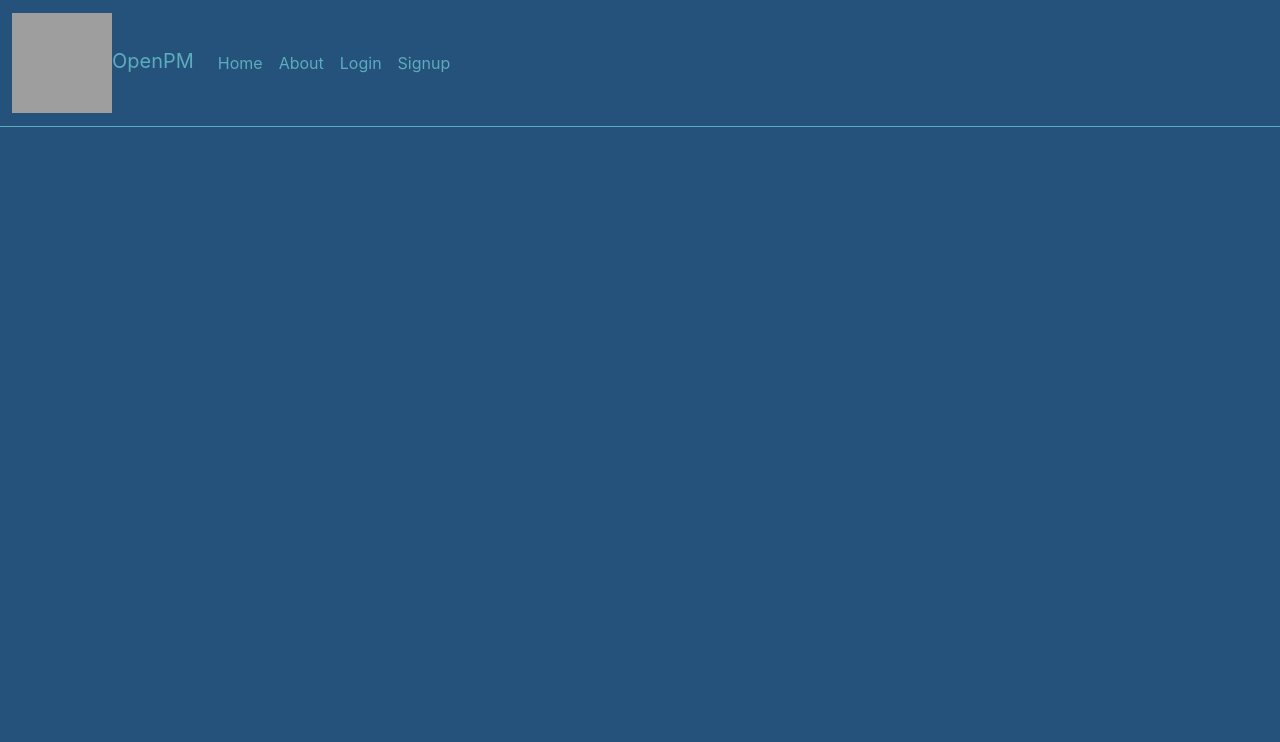
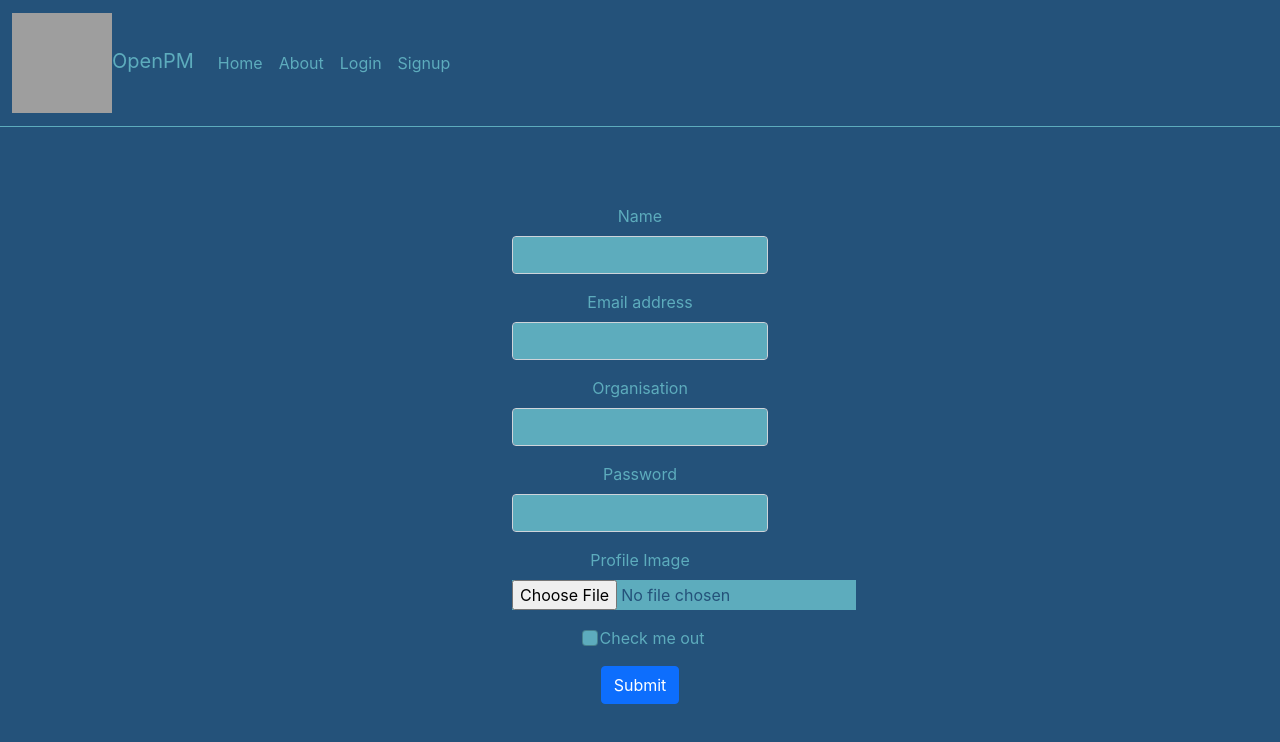
Before and after one commit to TajSapra/OpenPM-Frontend, a React (Create React App) app: page /signup in a window 1280 px wide. Shown: the top 742 px of the page. Built offline with nearby package versions, Linux system fonts and the light colour scheme; no server answers; grey boxes are pictures that could not be loaded.

Commit message:
Signup with Multer done. Need to fix profile page for empty projects

```diff
--- a/src/App.js
+++ b/src/App.js
@@ -27,7 +27,10 @@ function App() {
     const checkLoggedIn = async () => {
       const secretCookie = getCookie('secret');
       const emailCookie = getCookie('email');
-
+      if(secretCookie==undefined){
+        console.log("Hello")
+      }
+      else{
         const verified = await fetch('http://localhost:8000/app/get_user', {
           method: 'POST',
           headers: { 'Content-Type': 'application/json' },
@@ -56,6 +59,8 @@ function App() {
             navigate('/');
           }
         }
+      }
+
     };
 
     checkLoggedIn();
--- a/src/Components/Pages/Signup.js
+++ b/src/Components/Pages/Signup.js
@@ -1,11 +1,131 @@
-import React from 'react'
+import React, { useState } from 'react';
+import { getCookie, setCookie } from '../Unit Components/CookieUtils';
+import { useNavigate } from 'react-router-dom';
 
 export default function About() {
+  const navigate = useNavigate();
+  const [email, setEmail] = useState('');
+  const [name, setname] = useState('');
+  const [org, setorg] = useState('');
+  const [passw, setPassw] = useState('');
+
+  const handleSignup = async function (event) {
+    event.preventDefault();
+    var input = document.querySelector('input[type="file"]')
+    const formData = new FormData();
+  formData.append('User_email', email);
+  formData.append('User_name', name);
+  formData.append('User_org', org);
+  formData.append('password', passw);
+  formData.append('upload_image', input.files[0]);
+
+  const response = await fetch('http://localhost:8000/signup/add', {
+    method: 'POST',
+    body: formData,
+  });
+
+    var final_response_data;
+    const responsedatapromise=response.json()
+    responsedatapromise.then((responsedata)=>{
+        console.log(responsedata)
+        navigate('/login')
+    })
+  };
+
   return (
     <>
-        <div className='Display_area' style={{backgroundColor:'rgb(36,82,122)', color:'rgb(93,172,189)', width:'100%', height:'100%', overflowY:'scroll', scrollbarWidth:'none', display:'flex', flexDirection:'column'}}>
-
+      <div
+        className="Display_area"
+        style={{
+          backgroundColor: 'rgb(36,82,122)',
+          color: 'rgb(93,172,189)',
+          width: '100%',
+          height: '100%',
+          overflowY: 'scroll',
+          scrollbarWidth: 'none',
+          display: 'flex',
+          flexDirection: 'column',
+          flexWrap: 'wrap',
+          justifyContent: 'center',
+          alignContent: 'center',
+        }}
+      >
+        <div style={{ width: '50%', justifyContent: 'center', display: 'flex', textAlign: 'center' }}>
+          <form id="login_form" onSubmit={handleSignup} encType='multipart/form-data'>
+            <div className="mb-3">
+              <label htmlFor="exampleInputEmail1" className="form-label">
+                Name
+              </label>
+              <input
+                type="text"
+                className="form-control"
+                id="exampleInputEmail1"
+                aria-describedby="emailHelp"
+                name="User_name"
+                value={name}
+                onChange={(e) => setname(e.target.value)}
+              />
+            </div>
+            <div className="mb-3">
+              <label htmlFor="exampleInputEmail2" className="form-label">
+                Email address
+              </label>
+              <input
+                type="email"
+                className="form-control"
+                id="exampleInputEmail2"
+                aria-describedby="emailHelp"
+                name="User_email"
+                value={email}
+                onChange={(e) => setEmail(e.target.value)}
+              />
+            </div>
+            <div className="mb-3">
+              <label htmlFor="exampleInputEmail3" className="form-label">
+                Organisation
+              </label>
+              <input
+                type="text"
+                className="form-control"
+                id="exampleInputEmail3"
+                aria-describedby="emailHelp"
+                name="User_org"
+                value={org}
+                onChange={(e) => setorg(e.target.value)}
+              />
+            </div>
+            <div className="mb-3">
+              <label htmlFor="exampleInputPassword1" className="form-label">
+                Password
+              </label>
+              <input
+                type="password"
+                className="form-control"
+                id="exampleInputPassword1"
+                value={passw}
+                onChange={(e) => setPassw(e.target.value)}
+              />
+            </div>
+            <div className="mb-3">
+              <label htmlFor="exampleInputImage" className="form-label">
+                Profile Image
+              </label>
+              <input
+                type="file" name="upload_image" accept=".jpg" required
+              />
+            </div>
+            <div className="mb-3 form-check">
+              <input type="checkbox" className="form-check-input" id="exampleCheck1" style={{ position: 'relative', left: '30%' }} />
+              <label className="form-check-label" htmlFor="exampleCheck1">
+                Check me out
+              </label>
+            </div>
+            <button type="submit" className="btn btn-primary" id="Submit_Button_Login_form">
+              Submit
+            </button>
+          </form>
         </div>
+      </div>
     </>
-  )
+  );
 }
--- a/src/Components/Unit Components/Header.js
+++ b/src/Components/Unit Components/Header.js
@@ -4,10 +4,9 @@ import { useNavigate } from 'react-router-dom';
 export default function Header(props) {
   const navigate=useNavigate()
   const handleLogout=async function(){
-        props.setuser(undefined)
-        setCookie('email', '', {})
         setCookie('secret', '', { expires: new Date(0) });
         setCookie('email', '', { expires: new Date(0) });
+        props.setuser(undefined)
         navigate('/')
   }
   return (
```
Lines whose indentation alone changed are shown as unchanged.
